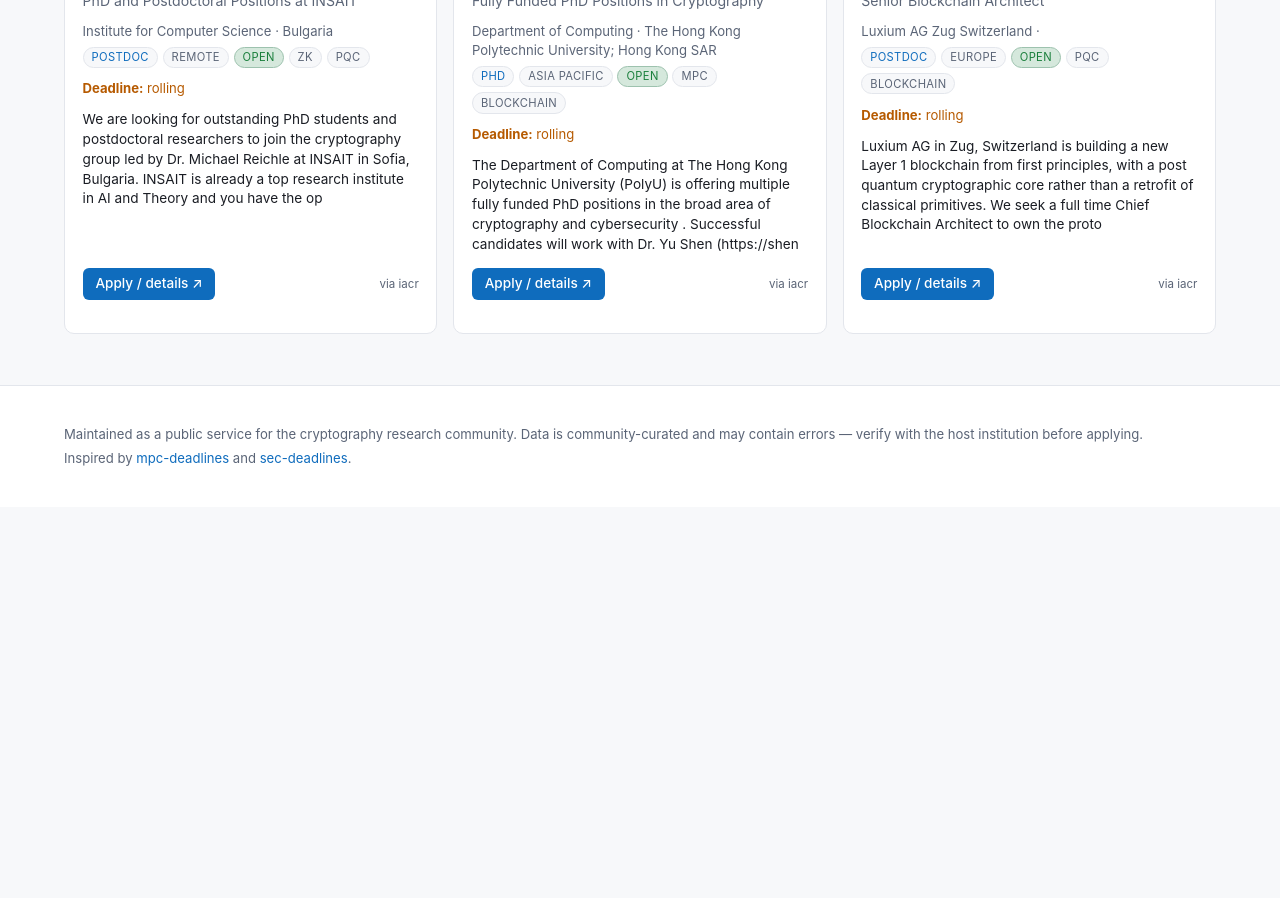
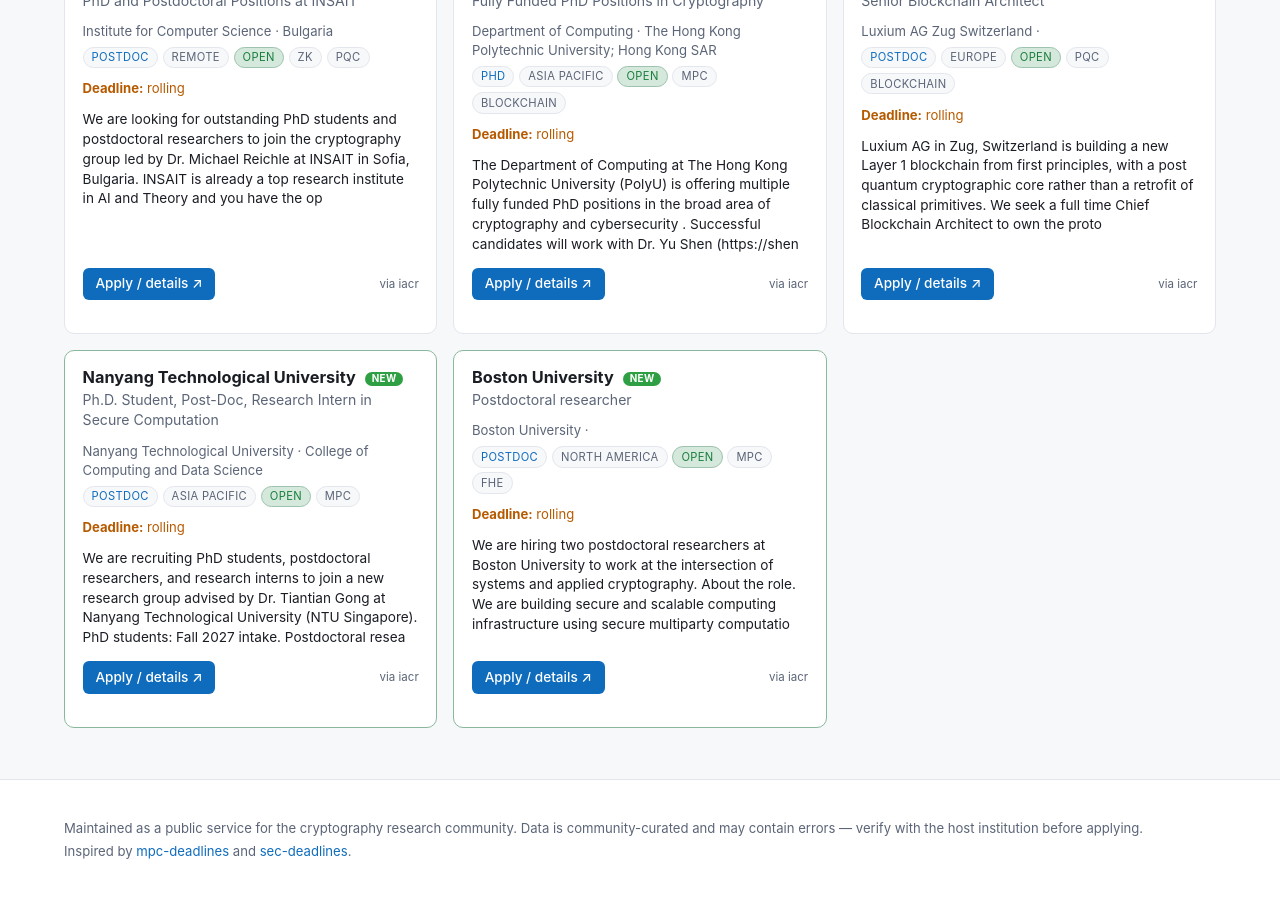
Before and after one commit to ck-chaudhary/crypto-jobs, a Jekyll site: the page built from crypto-jobs/index.html, in a window 1280 px wide and 900 px high, scrolled down 17518 px. Built offline with Jekyll 4.4.1, drawn with Linux system fonts in a browser that asks for light colours; before the commit the page ends 18025 px from its top, so only the background shows below that; some of the changed text lies outside the part shown.

Commit message:
chore(positions): auto-append new IACR jobs board entries

```diff
--- a/crypto-jobs/_data/positions.yml
+++ b/crypto-jobs/_data/positions.yml
@@ -2281,3 +2281,40 @@
     principles, with a post quantum cryptographic core rather than a retrofit of classical
     primitives. We seek a full time Chief Blockchain Architect to own the proto
   source: iacr
+
+# ---------------- AUTO-APPENDED from IACR jobs board (2026-08-12) ----------------
+- name: Nanyang Technological University
+  role: Ph.D. Student, Post-Doc, Research Intern in Secure Computation
+  type: postdoc
+  region: asia_pacific
+  country: College of Computing and Data Science
+  institution: Nanyang Technological University
+  link: https://iacr.org/jobs/item/4259
+  deadline: rolling
+  posted: '2026-08-10'
+  added: '2026-08-12'
+  area:
+  - mpc
+  status: open
+  note: 'We are recruiting PhD students, postdoctoral researchers, and research interns
+    to join a new research group advised by Dr. Tiantian Gong at Nanyang Technological
+    University (NTU Singapore). PhD students: Fall 2027 intake. Postdoctoral resea'
+  source: iacr
+- name: Boston University
+  role: Postdoctoral researcher
+  type: postdoc
+  region: north_america
+  country: ''
+  institution: Boston University
+  link: https://iacr.org/jobs/item/4258
+  deadline: rolling
+  posted: '2026-08-10'
+  added: '2026-08-12'
+  area:
+  - mpc
+  - fhe
+  status: open
+  note: We are hiring two postdoctoral researchers at Boston University to work at
+    the intersection of systems and applied cryptography. About the role. We are building
+    secure and scalable computing infrastructure using secure multiparty computatio
+  source: iacr
```
